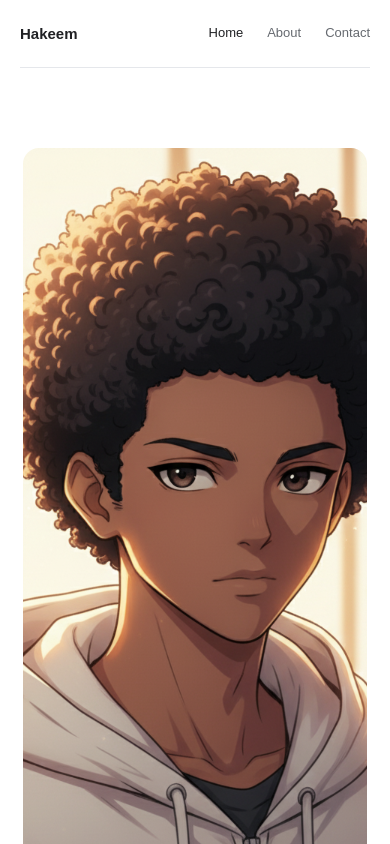
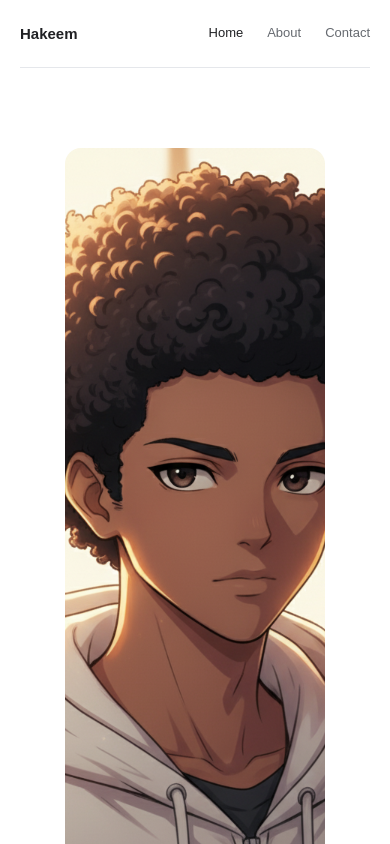
Before and after one commit to HakeemTB/React_Portfolio, a React (Vite) app: page / in a window 390 px wide. Shown: the top 844 px of the page. Built offline with nearby package versions, Linux system fonts and the light colour scheme.

Commit message:
Reduce hero portrait dimensions
Co-authored-by: Copilot <223556219+Copilot@users.noreply.github.com>

```diff
--- a/src/styles.css
+++ b/src/styles.css
@@ -102,8 +102,8 @@ a:hover {
 
 .hero-portrait {
   display: block;
-  width: clamp(280px, 46%, 380px);
-  aspect-ratio: 4 / 3;
+  width: clamp(200px, 34%, 280px);
+  aspect-ratio: 5 / 4;
   flex: 0 0 auto;
   border-radius: 16px;
   object-fit: cover;
@@ -389,7 +389,7 @@ p {
   }
 
   .hero-portrait {
-    width: min(88vw, 360px);
+    width: min(72vw, 260px);
     align-self: center;
   }
 
```
